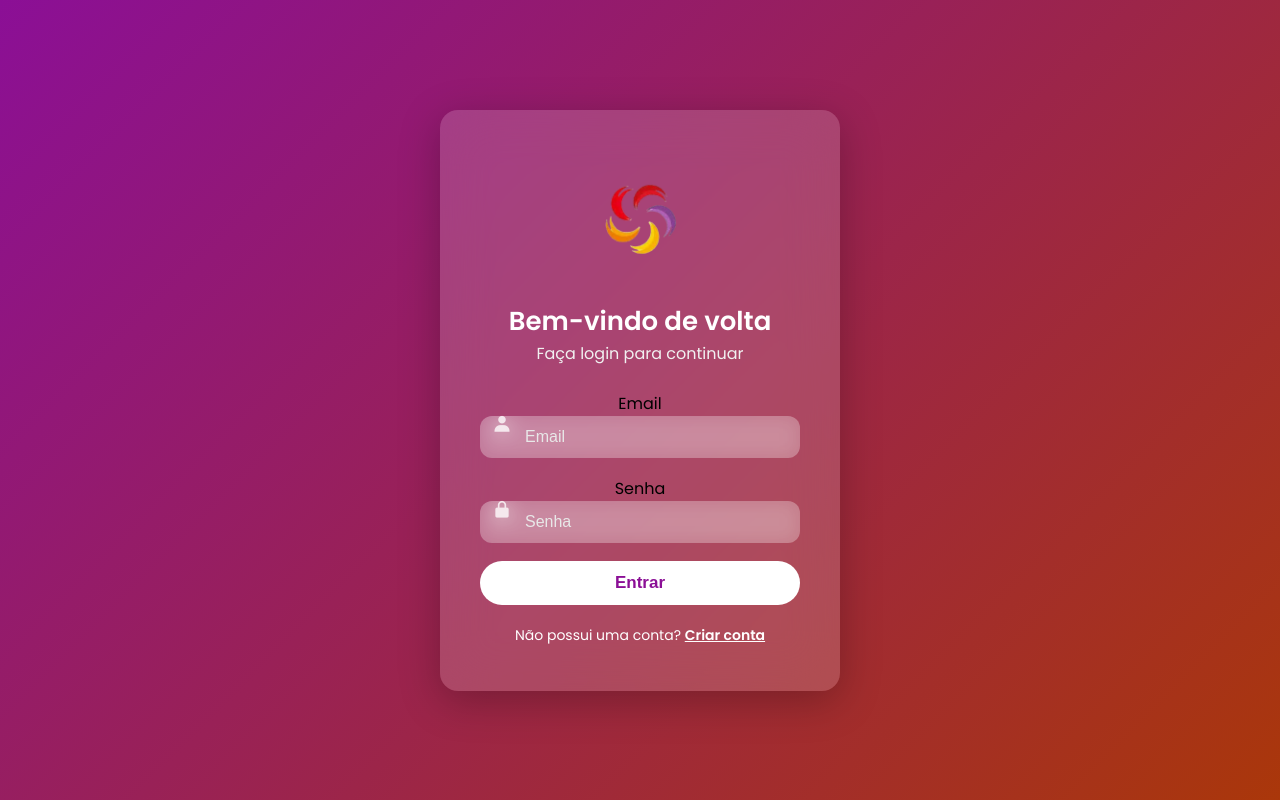
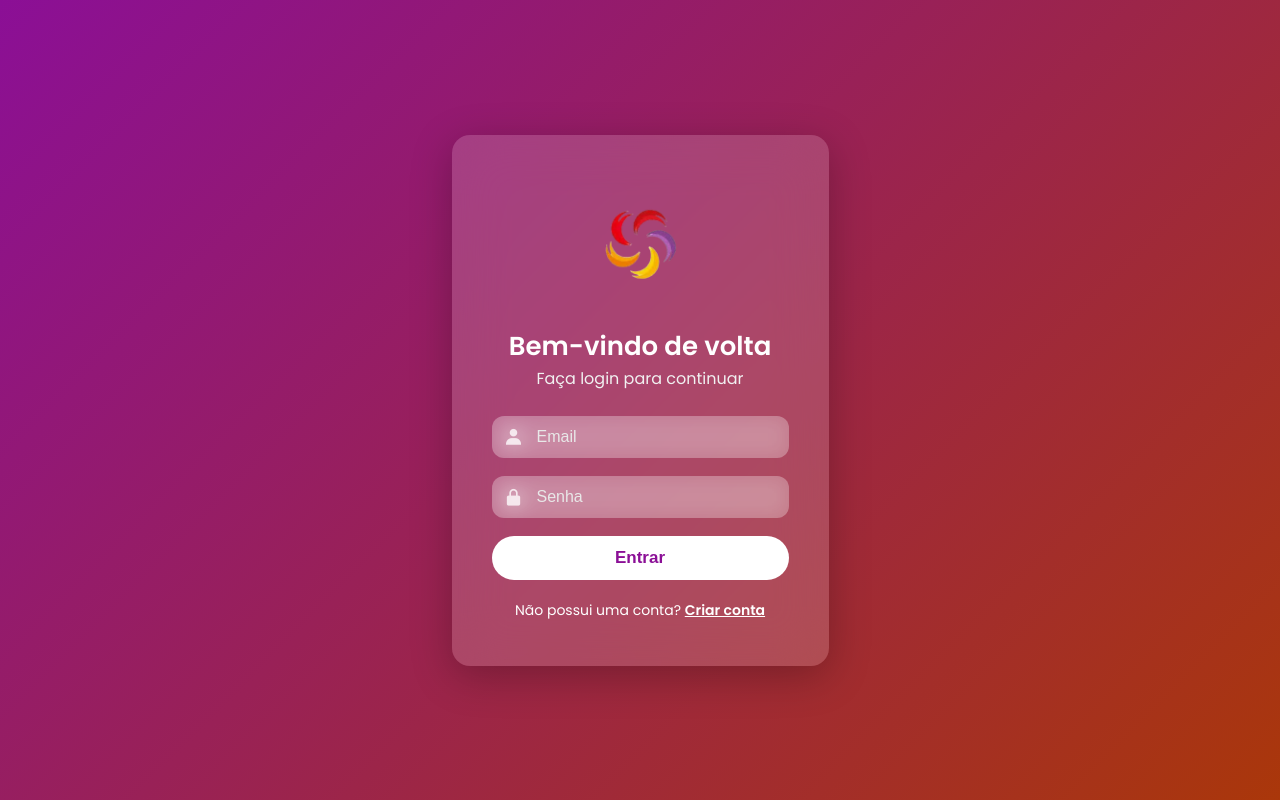
Before and after one commit to Jenniooo/av2-cadastroFerias, a plain HTML site: page login.html in a window 1280 px wide. Drawn offline with nearby package versions, Linux system fonts and the light colour scheme.

Commit message:
Atualizar o login.html
att

```diff
--- a/login.html
+++ b/login.html
@@ -2,9 +2,8 @@
 <html lang="pt-BR">
 <head>
   <meta charset="UTF-8">
-  <meta name="viewport" content="width=device-width, initial-scale=1.0">
+  <meta-name="viewport" content="width=device-width, initial-scale=1.0">
   <title>Login</title>
-
   <link rel="stylesheet" href="css/login.css">
   <link href="https://unpkg.com/boxicons@2.1.4/css/boxicons.min.css" rel="stylesheet">
 </head>
@@ -12,9 +11,10 @@
 <body>
 
   <div class="login-wrapper">
+
     <div class="login-card">
 
-      <img src="img/logo.png" class="logo" alt="Logo do sistema">
+      <img src="img/logo.png" class="logo" alt="Logo">
 
       <h1>Bem-vindo de volta</h1>
       <p class="sub">Faça login para continuar</p>
@@ -22,15 +22,13 @@
       <form id="loginForm">
 
         <div class="input-box">
-          <label for="email">Email</label>
           <i class='bx bxs-user'></i>
-          <input id="email" type="email" name="email" placeholder="Email" required>
+          <input type="email" name="email" placeholder="Email" required>
         </div>
 
         <div class="input-box">
-          <label for="senha">Senha</label>
           <i class='bx bxs-lock-alt'></i>
-          <input id="senha" type="password" name="senha" placeholder="Senha" required>
+          <input type="password" name="senha" placeholder="Senha" required>
         </div>
 
         <button type="submit">Entrar</button>
@@ -43,6 +41,7 @@
       </form>
 
     </div>
+
   </div>
 
   <script src="js/login.js"></script>
```
